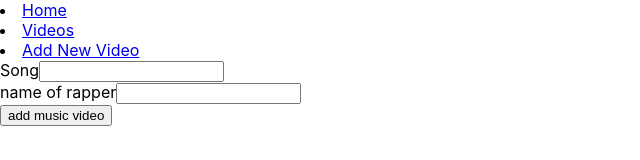
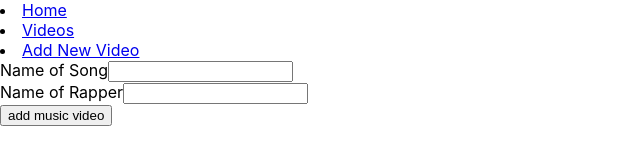
Before and after one commit to jgeorges24/true, a React (Create React App) app: page /videos/new in a window 1280 px wide. Shown: the top 160 px of the page, without its empty margins (0-640 px from the left). Built offline with nearby package versions, Linux system fonts and the light colour scheme.

Commit message:
configuring the handleSubmit for Video Form and the onChange

```diff
--- a/src/components/VideoForm.jsx
+++ b/src/components/VideoForm.jsx
@@ -3,20 +3,34 @@ import {connect} from "react-redux"
 import  {addVideo} from "../actions/videos"
 
 export class VideoForm extends Component {
-    //controled input
+    //controling input with the state
     state ={
         song: "",
         name: ""
+    }
+
+    handleSubmit = (e) => {
+        e.preventDefault();
+        this.props.addVideo(this.state)
+
+    }
+
+    handleChange = (e) => {
+
+        this.setState({
+            [e.target.name]: e.target.value
+        })
+
     }
 
     render() {
         return (
             <div>
                 <form onSubmit={this.handleSubmit}>
-                    <lable htmlFor="song">Song</lable>
+                    <lable htmlFor="song">Name of Song</lable>
                     <input onChange={this.handleChange} type="text" name="song" id="" value={this.state.song}/>
                     <br></br>
-                    <lable htmlFor="name">name of rapper</lable>
+                    <lable htmlFor="name">Name of Rapper</lable>
                     <input onChange={this.handleChange} type="text" name="name" id="" value={this.state.name}/>
                     <br></br>
                     <button>add music video</button>
--- a/src/containers/Videos.jsx
+++ b/src/containers/Videos.jsx
@@ -15,7 +15,7 @@ export class Videos extends Component {
         return (
             <div>
                 <h1> tracks container </h1>
-                {this.props.requesting ? <h1>Loading...that BAP BAP!!!</h1> : this.props.videos.map(video => <h3>{video.song} - {video.rapper.name}</h3>)}
+                {this.props.requesting ? <h1>Loading...that BAP BAP!!!</h1> : this.props.videos.map(video => <h3>-song {video.song} -rapper {video.rapper.name} -age {video.rapper.age}</h3>)}
             </div>
         )
     }
```
